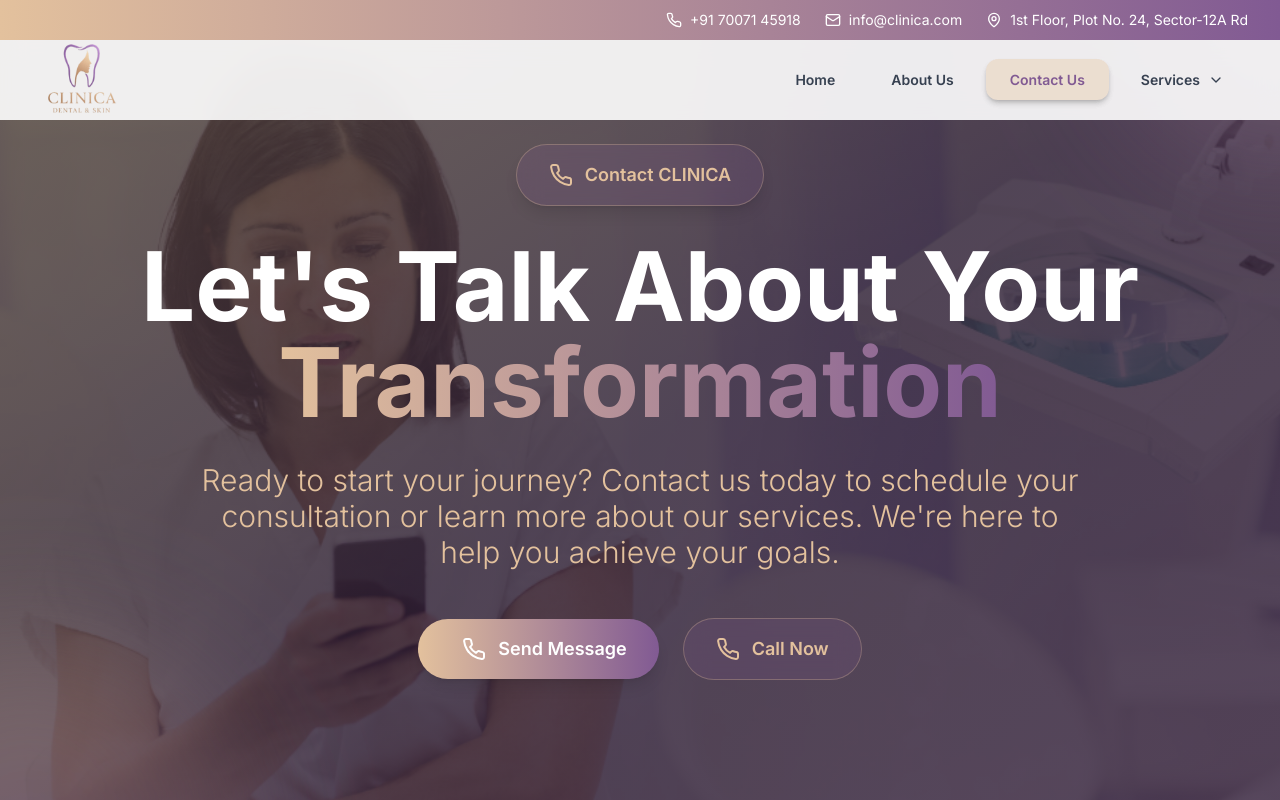
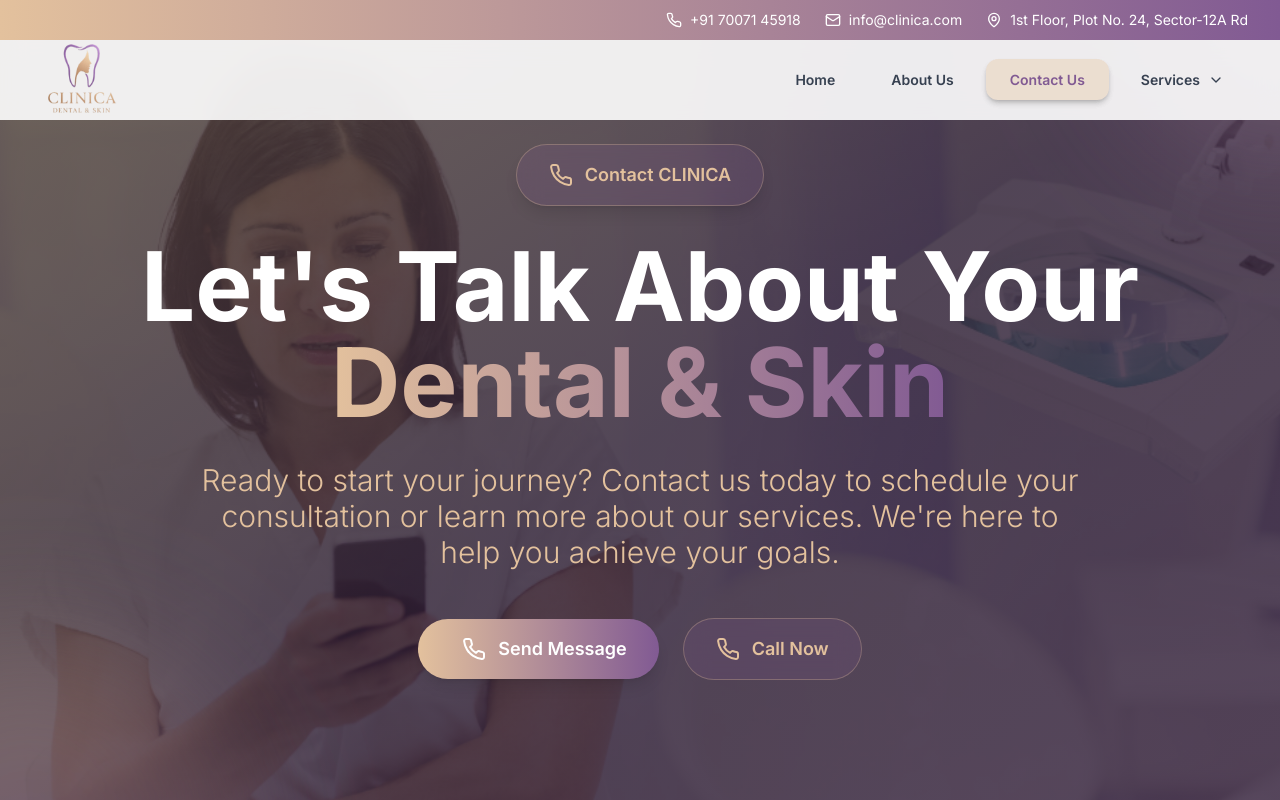
Before and after one commit to desirediv0/clinica, a Next.js app: page /contact in a window 1280 px wide. Shown: the top 800 px of the page. Built offline with nearby package versions, Linux system fonts and the light colour scheme.

Commit message:
Update treatment descriptions on HomePage and AboutPage for clarity, replacing "Board-certified" with "Certified". Modify subtitle on ContactPage to "Dental & Skin" for better alignment with services offered.

```diff
--- a/app/about/page.tsx
+++ b/app/about/page.tsx
@@ -61,7 +61,7 @@ export default function AboutPage() {
     {
       title: "Dental Excellence",
       description:
-        "Board-certified dental specialists with decades of combined experience in advanced dental procedures",
+        "Certified dental specialists with decades of combined experience in advanced dental procedures",
       icon: Award,
       color: "from-blue-500 to-cyan-500",
       stat: "12+ Years",
--- a/app/contact/page.tsx
+++ b/app/contact/page.tsx
@@ -114,7 +114,7 @@ export default function ContactPage() {
       {/* Hero Section */}
       <Hero
         title="Let's Talk About Your"
-        subtitle="Transformation"
+        subtitle="Dental & Skin"
         description="Ready to start your journey? Contact us today to schedule your consultation or learn more about our services. We're here to help you achieve your goals."
         backgroundImage="/images/contact.jpg"
         tagText="Contact CLINICA"
--- a/app/page.tsx
+++ b/app/page.tsx
@@ -318,7 +318,7 @@ export default function HomePage() {
   const whyChooseUs = [
     {
       title: "Expert Doctors",
-      description: "Board-certified specialists with decades of experience",
+      description: "Certified specialists with decades of experience",
       icon: Award,
       color: "from-[#00326D] to-[#B12EBC]",
       stat: "Expert Care",
```
